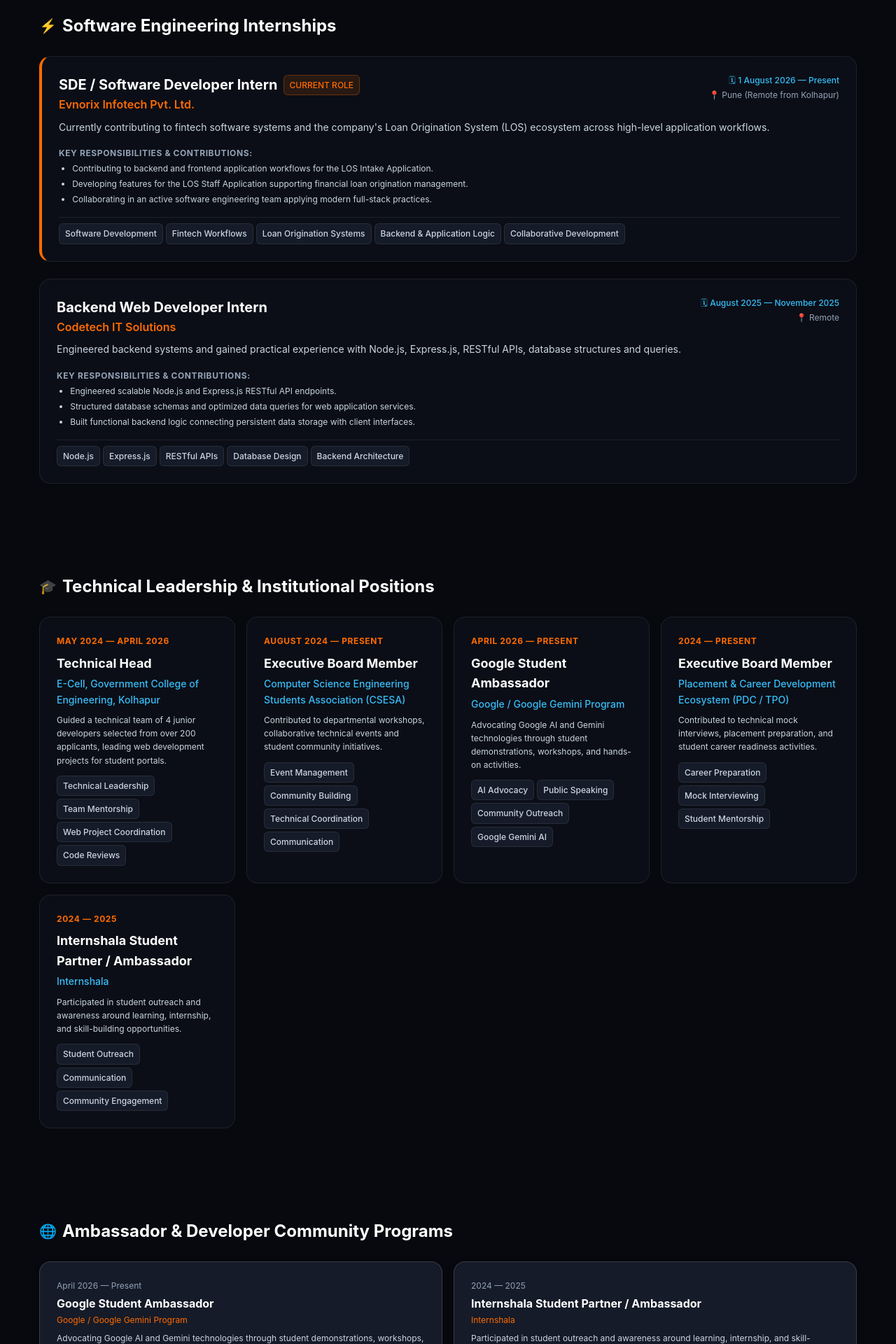
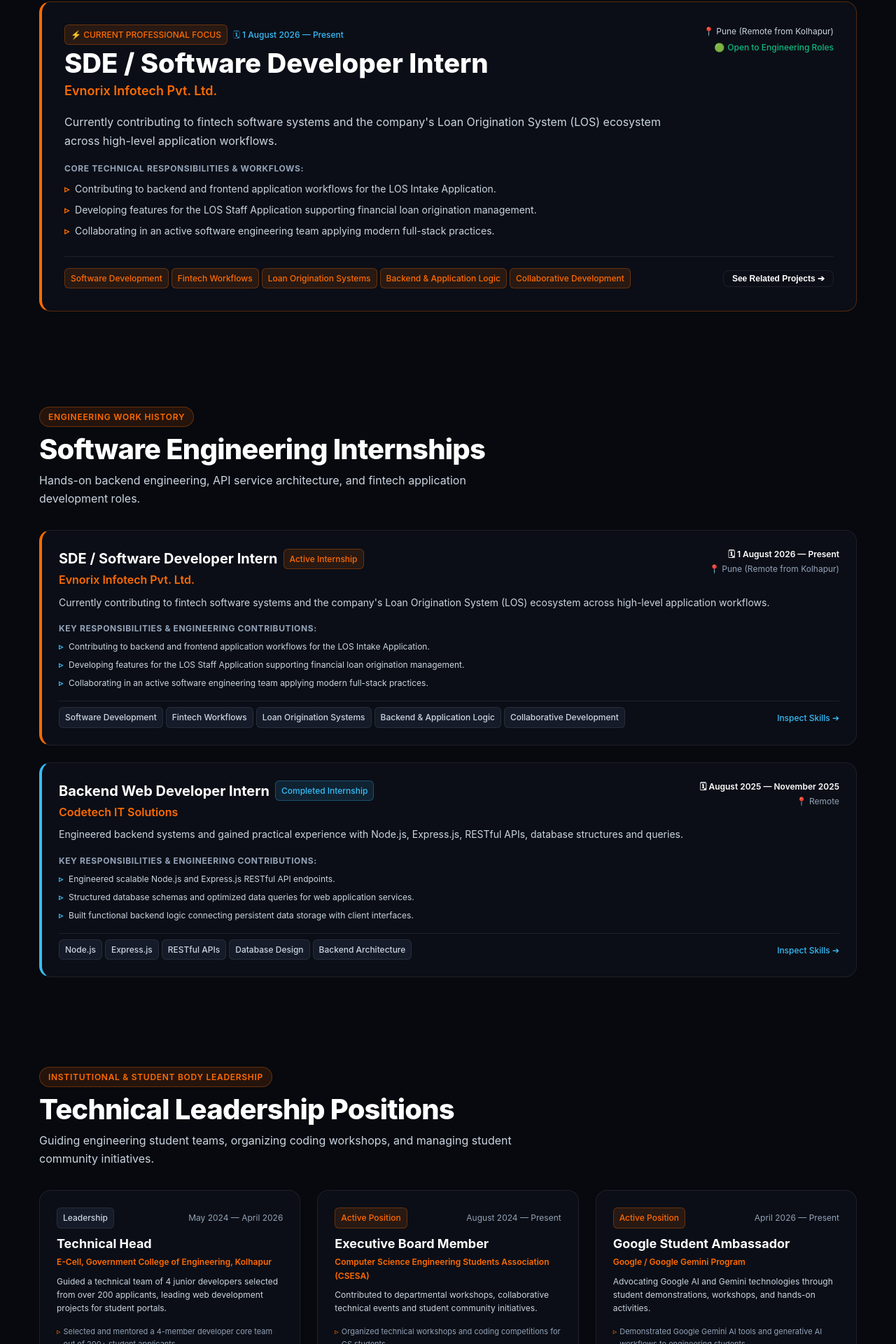
Before and after one commit to nirmalpatil132/Nirmal, a Next.js app in the folder apps/web/: page /experience in a window 1280 px wide. Shown: the part 508-2428 px from the top of the page at 70% size. Built offline with nearby package versions, Linux system fonts and the light colour scheme.

Commit message:
Phase :10- Enhance experience and career storytelling

```diff
--- a/apps/web/src/app/experience/page.tsx
+++ b/apps/web/src/app/experience/page.tsx
@@ -9,6 +9,7 @@
 import { Badge } from '../../components/ui/Badge';
 import { Button } from '../../components/ui/Button';
 import { PageHeader } from '../../components/ui/PageHeader';
+import { SectionHeader } from '../../components/ui/SectionHeader';
 import { PROFESSIONAL_EXPERIENCE, LEADERSHIP_EXPERIENCE, AMBASSADOR_EXPERIENCE } from '../../data/experience';
 
 export const metadata: Metadata = {
@@ -17,6 +18,9 @@
 };
 
 export default function ExperiencePage() {
+  const currentRole = PROFESSIONAL_EXPERIENCE.find((exp) => exp.isCurrent);
+  const previousProfessionalRoles = PROFESSIONAL_EXPERIENCE.filter((exp) => !exp.isCurrent);
+
   return (
     <div style={{ minHeight: '100vh', display: 'flex', flexDirection: 'column', background: 'var(--bg-primary)' }}>
       <Navbar />
@@ -29,21 +33,100 @@
               badge="💼 CAREER & LEADERSHIP STORY"
               title="Professional"
               highlightText="Experience & Internships"
-              description="Verified software development roles, backend engineering internships, student body leadership positions, and ambassador initiatives."
+              description="Verified software development roles, backend engineering internships, technical leadership positions, and developer community ambassador initiatives."
             />
           </Container>
         </Section>
 
-        {/* SECTION 1: PROFESSIONAL ROLES & INTERNSHIPS */}
+        {/* SECTION 1: CURRENT PROFESSIONAL FOCUS HERO */}
+        {currentRole && (
+          <Section id="current-focus" spacing="md">
+            <Container size="lg">
+              <Card
+                variant="glass"
+                style={{
+                  borderLeft: '4px solid var(--primary)',
+                  borderRight: '1px solid var(--border-orange)',
+                  borderTop: '1px solid var(--border-orange)',
+                  borderBottom: '1px solid var(--border-orange)',
+                  padding: 'var(--space-xl)',
+                  marginBottom: 'var(--space-lg)',
+                }}
+              >
+                <div style={{ display: 'flex', justifyContent: 'space-between', alignItems: 'flex-start', flexWrap: 'wrap', gap: 'var(--space-md)', marginBottom: 'var(--space-md)' }}>
+                  <div>
+                    <div style={{ display: 'flex', alignItems: 'center', gap: 'var(--space-xs)', marginBottom: 'var(--space-2xs)', flexWrap: 'wrap' }}>
+                      <Badge variant="primary">⚡ CURRENT PROFESSIONAL FOCUS</Badge>
+                      <span style={{ fontSize: 'var(--font-size-xs)', color: 'var(--secondary)', fontWeight: 'var(--font-weight-medium)' }}>
+                        🗓 {currentRole.period}
+                      </span>
+                    </div>
+                    <h2 style={{ fontSize: 'clamp(1.6rem, 3.5vw, 2.4rem)', fontWeight: 'var(--font-weight-extrabold)', color: 'var(--text-primary)', lineHeight: 1.15 }}>
+                      {currentRole.role}
+                    </h2>
+                    <div style={{ fontSize: 'var(--font-size-lg)', fontWeight: 'var(--font-weight-semibold)', color: 'var(--primary)', marginTop: '4px' }}>
+                      {currentRole.organization}
+                    </div>
+                  </div>
+
+                  <div style={{ display: 'flex', flexDirection: 'column', alignItems: 'flex-end', gap: '4px' }}>
+                    <span style={{ fontSize: 'var(--font-size-xs)', color: 'var(--text-secondary)' }}>
+                      📍 {currentRole.location}
+                    </span>
+                    <span style={{ fontSize: 'var(--font-size-xs)', color: 'var(--success)', fontWeight: 'var(--font-weight-medium)', display: 'flex', alignItems: 'center', gap: '4px' }}>
+                      <span>🟢</span> Open to Engineering Roles
+                    </span>
+                  </div>
+                </div>
+
+                <p style={{ fontSize: 'var(--font-size-base)', color: 'var(--text-secondary)', lineHeight: 1.7, marginBottom: 'var(--space-md)', maxWidth: '900px' }}>
+                  {currentRole.description}
+                </p>
+
+                {/* HIGHLIGHTS */}
+                <div style={{ marginBottom: 'var(--space-lg)' }}>
+                  <div style={{ fontSize: 'var(--font-size-xs)', fontWeight: 'var(--font-weight-bold)', color: 'var(--text-muted)', marginBottom: 'var(--space-xs)', textTransform: 'uppercase', letterSpacing: '0.05em' }}>
+                    Core Technical Responsibilities &amp; Workflows:
+                  </div>
+                  <div style={{ display: 'flex', flexDirection: 'column', gap: 'var(--space-xs)' }}>
+                    {currentRole.highlights.map((item, idx) => (
+                      <div key={idx} style={{ display: 'flex', alignItems: 'flex-start', gap: 'var(--space-xs)', fontSize: 'var(--font-size-sm)', color: 'var(--text-secondary)' }}>
+                        <span style={{ color: 'var(--primary)', fontWeight: 'bold' }}>▹</span>
+                        <span>{item}</span>
+                      </div>
+                    ))}
+                  </div>
+                </div>
+
+                {/* SKILLS & CONNECTED LINKS */}
+                <div style={{ display: 'flex', justifyContent: 'space-between', alignItems: 'center', flexWrap: 'wrap', gap: 'var(--space-md)', paddingTop: 'var(--space-md)', borderTop: '1px solid var(--border-subtle)' }}>
+                  <div style={{ display: 'flex', flexWrap: 'wrap', gap: 'var(--space-2xs)' }}>
+                    {currentRole.skillsGained.map((skill, idx) => (
+                      <Badge key={idx} variant="primary">
+                        {skill}
+                      </Badge>
+                    ))}
+                  </div>
+
+                  <Link href="/projects" style={{ textDecoration: 'none' }}>
+                    <Button variant="ghost" size="sm" style={{ fontSize: '12px' }}>
+                      See Related Projects ➔
+                    </Button>
+                  </Link>
+                </div>
+              </Card>
+            </Container>
+          </Section>
+        )}
+
+        {/* SECTION 2: SOFTWARE ENGINEERING INTERNSHIP TIMELINE */}
         <Section id="professional-roles" spacing="lg">
           <Container size="lg">
-            <div style={{ display: 'flex', flexDirection: 'column', gap: 'var(--space-lg)' }}>
-              <div style={{ display: 'flex', alignItems: 'center', gap: 'var(--space-xs)' }}>
-                <span style={{ fontSize: 'var(--font-size-xl)' }}>⚡</span>
-                <h2 style={{ fontSize: 'var(--font-size-2xl)', fontWeight: 'var(--font-weight-bold)', color: 'var(--text-primary)' }}>
-                  Software Engineering Internships
-                </h2>
-              </div>
+            <SectionHeader
+              badge="Engineering Work History"
+              title="Software Engineering Internships"
+              subtitle="Hands-on backend engineering, API service architecture, and fintech application development roles."
+            />
 
             <div style={{ display: 'flex', flexDirection: 'column', gap: 'var(--space-lg)' }}>
               {PROFESSIONAL_EXPERIENCE.map((exp) => (
@@ -52,8 +135,10 @@
                   variant="glass"
                   interactive
                   style={{
-                      borderLeft: exp.isCurrent ? '4px solid var(--primary)' : '1px solid var(--border-subtle)',
-                      position: 'relative',
+                    borderLeft: exp.isCurrent ? '4px solid var(--primary)' : '4px solid var(--secondary)',
+                    borderTop: '1px solid var(--border-subtle)',
+                    borderRight: '1px solid var(--border-subtle)',
+                    borderBottom: '1px solid var(--border-subtle)',
                   }}
                 >
                   <div style={{ display: 'flex', justifyContent: 'space-between', alignItems: 'flex-start', flexWrap: 'wrap', gap: 'var(--space-xs)', marginBottom: 'var(--space-xs)' }}>
@@ -62,15 +147,19 @@
                         <h3 style={{ fontSize: 'var(--font-size-xl)', fontWeight: 'var(--font-weight-bold)', color: 'var(--text-primary)' }}>
                           {exp.role}
                         </h3>
-                          {exp.isCurrent && <Badge variant="primary">CURRENT ROLE</Badge>}
+                        {exp.isCurrent ? (
+                          <Badge variant="primary">Active Internship</Badge>
+                        ) : (
+                          <Badge variant="secondary">Completed Internship</Badge>
+                        )}
                       </div>
-                        <div style={{ fontSize: 'var(--font-size-md)', fontWeight: 'var(--font-weight-semibold)', color: 'var(--primary)' }}>
+                      <div style={{ fontSize: 'var(--font-size-md)', fontWeight: 'var(--font-weight-semibold)', color: 'var(--primary)', marginTop: '2px' }}>
                         {exp.organization}
                       </div>
                     </div>
 
                     <div style={{ display: 'flex', flexDirection: 'column', alignItems: 'flex-end', gap: '2px' }}>
-                        <span style={{ fontSize: 'var(--font-size-xs)', fontWeight: 'var(--font-weight-medium)', color: 'var(--secondary)' }}>
+                      <span style={{ fontSize: 'var(--font-size-xs)', fontWeight: 'var(--font-weight-semibold)', color: 'var(--text-primary)' }}>
                         🗓 {exp.period}
                       </span>
                       {exp.location && (
@@ -87,65 +176,85 @@
 
                   {/* KEY HIGHLIGHTS */}
                   <div style={{ marginBottom: 'var(--space-md)' }}>
-                      <div style={{ fontSize: 'var(--font-size-xs)', fontWeight: 'var(--font-weight-bold)', color: 'var(--text-muted)', marginBottom: 'var(--space-2xs)', textTransform: 'uppercase', letterSpacing: '0.05em' }}>
-                        Key Responsibilities &amp; Contributions:
+                    <div style={{ fontSize: 'var(--font-size-xs)', fontWeight: 'var(--font-weight-bold)', color: 'var(--text-muted)', marginBottom: 'var(--space-xs)', textTransform: 'uppercase', letterSpacing: '0.05em' }}>
+                      Key Responsibilities &amp; Engineering Contributions:
                     </div>
-                      <ul style={{ paddingLeft: '1.2rem', display: 'flex', flexDirection: 'column', gap: 'var(--space-2xs)' }}>
+                    <div style={{ display: 'flex', flexDirection: 'column', gap: 'var(--space-xs)' }}>
                       {exp.highlights.map((h, i) => (
-                          <li key={i} style={{ fontSize: 'var(--font-size-xs)', color: 'var(--text-secondary)', lineHeight: 1.5 }}>
-                            {h}
-                          </li>
+                        <div key={i} style={{ display: 'flex', alignItems: 'flex-start', gap: 'var(--space-xs)', fontSize: 'var(--font-size-xs)', color: 'var(--text-secondary)', lineHeight: 1.5 }}>
+                          <span style={{ color: 'var(--secondary)', fontWeight: 'bold' }}>▹</span>
+                          <span>{h}</span>
+                        </div>
                       ))}
-                      </ul>
+                    </div>
                   </div>
 
                   {/* SKILLS GAINED */}
-                    <div style={{ display: 'flex', gap: 'var(--space-2xs)', flexWrap: 'wrap', paddingTop: 'var(--space-xs)', borderTop: '1px solid var(--border-subtle)' }}>
+                  <div style={{ display: 'flex', justifyContent: 'space-between', alignItems: 'center', flexWrap: 'wrap', gap: 'var(--space-xs)', paddingTop: 'var(--space-xs)', borderTop: '1px solid var(--border-subtle)' }}>
+                    <div style={{ display: 'flex', gap: 'var(--space-2xs)', flexWrap: 'wrap' }}>
                       {exp.skillsGained.map((skill, i) => (
                         <Badge key={i} variant="neutral">
                           {skill}
                         </Badge>
                       ))}
                     </div>
+
+                    <Link href="/skills" style={{ textDecoration: 'none' }}>
+                      <span style={{ fontSize: 'var(--font-size-xs)', color: 'var(--secondary)', fontWeight: 'var(--font-weight-medium)' }}>
+                        Inspect Skills ➔
+                      </span>
+                    </Link>
+                  </div>
                 </Card>
               ))}
-              </div>
             </div>
           </Container>
         </Section>
 
-        {/* SECTION 2: TECHNICAL LEADERSHIP POSITIONS */}
+        {/* SECTION 3: TECHNICAL LEADERSHIP POSITIONS */}
         <Section id="leadership-roles" spacing="lg">
           <Container size="lg">
-            <div style={{ display: 'flex', flexDirection: 'column', gap: 'var(--space-lg)' }}>
-              <div style={{ display: 'flex', alignItems: 'center', gap: 'var(--space-xs)' }}>
-                <span style={{ fontSize: 'var(--font-size-xl)' }}>🎓</span>
-                <h2 style={{ fontSize: 'var(--font-size-2xl)', fontWeight: 'var(--font-weight-bold)', color: 'var(--text-primary)' }}>
-                  Technical Leadership &amp; Institutional Positions
-                </h2>
-              </div>
+            <SectionHeader
+              badge="Institutional & Student Body Leadership"
+              title="Technical Leadership Positions"
+              subtitle="Guiding engineering student teams, organizing coding workshops, and managing student community initiatives."
+            />
 
-              <div style={{ display: 'grid', gridTemplateColumns: 'repeat(auto-fit, minmax(280px, 1fr))', gap: 'var(--space-md)' }}>
+            <div style={{ display: 'grid', gridTemplateColumns: 'repeat(auto-fit, minmax(300px, 1fr))', gap: 'var(--space-lg)' }}>
               {LEADERSHIP_EXPERIENCE.map((lead) => (
-                  <Card key={lead.id} variant="glass" interactive>
-                    <div style={{ display: 'flex', justifyContent: 'space-between', alignItems: 'flex-start', flexWrap: 'wrap', gap: 'var(--space-2xs)', marginBottom: 'var(--space-xs)' }}>
-                      <span style={{ fontSize: 'var(--font-size-xs)', fontWeight: 'var(--font-weight-bold)', color: 'var(--primary)', textTransform: 'uppercase', letterSpacing: '0.05em' }}>
+                <Card key={lead.id} variant="glass" interactive style={{ display: 'flex', flexDirection: 'column', justifyContent: 'space-between' }}>
+                  <div>
+                    <div style={{ display: 'flex', justifyContent: 'space-between', alignItems: 'center', marginBottom: 'var(--space-xs)' }}>
+                      <Badge variant={lead.isCurrent ? 'primary' : 'neutral'}>
+                        {lead.isCurrent ? 'Active Position' : 'Leadership'}
+                      </Badge>
+                      <span style={{ fontSize: 'var(--font-size-xs)', color: 'var(--text-muted)' }}>
                         {lead.period}
                       </span>
                     </div>
 
-                    <h3 style={{ fontSize: 'var(--font-size-lg)', fontWeight: 'var(--font-weight-bold)', color: 'var(--text-primary)', marginBottom: '4px' }}>
+                    <h3 style={{ fontSize: 'var(--font-size-lg)', fontWeight: 'var(--font-weight-bold)', color: 'var(--text-primary)', marginBottom: '2px' }}>
                       {lead.role}
                     </h3>
-                    <div style={{ fontSize: 'var(--font-size-sm)', fontWeight: 'var(--font-weight-medium)', color: 'var(--secondary)', marginBottom: 'var(--space-xs)' }}>
+                    <div style={{ fontSize: 'var(--font-size-xs)', fontWeight: 'var(--font-weight-semibold)', color: 'var(--primary)', marginBottom: 'var(--space-xs)' }}>
                       {lead.organization}
                     </div>
 
-                    <p style={{ fontSize: 'var(--font-size-xs)', color: 'var(--text-secondary)', lineHeight: 1.6, marginBottom: 'var(--space-sm)' }}>
+                    <p style={{ fontSize: 'var(--font-size-xs)', color: 'var(--text-secondary)', lineHeight: 1.6, marginBottom: 'var(--space-md)' }}>
                       {lead.description}
                     </p>
 
-                    <div style={{ display: 'flex', gap: 'var(--space-2xs)', flexWrap: 'wrap' }}>
+                    <div style={{ display: 'flex', flexDirection: 'column', gap: '4px', marginBottom: 'var(--space-md)' }}>
+                      {lead.highlights.map((h, idx) => (
+                        <div key={idx} style={{ display: 'flex', alignItems: 'flex-start', gap: '4px', fontSize: '11px', color: 'var(--text-muted)' }}>
+                          <span style={{ color: 'var(--primary)' }}>▹</span>
+                          <span>{h}</span>
+                        </div>
+                      ))}
+                    </div>
+                  </div>
+
+                  <div style={{ display: 'flex', gap: '4px', flexWrap: 'wrap', paddingTop: 'var(--space-xs)', borderTop: '1px solid var(--border-subtle)' }}>
                     {lead.skillsGained.map((skill, i) => (
                       <Badge key={i} variant="neutral">
                         {skill}
@@ -155,37 +264,40 @@
                 </Card>
               ))}
             </div>
-            </div>
           </Container>
         </Section>
 
-        {/* SECTION 3: STUDENT AMBASSADOR INITIATIVES */}
+        {/* SECTION 4: STUDENT AMBASSADOR INITIATIVES */}
         <Section id="ambassador-roles" spacing="lg">
           <Container size="lg">
-            <div style={{ display: 'flex', flexDirection: 'column', gap: 'var(--space-lg)' }}>
-              <div style={{ display: 'flex', alignItems: 'center', gap: 'var(--space-xs)' }}>
-                <span style={{ fontSize: 'var(--font-size-xl)' }}>🌐</span>
-                <h2 style={{ fontSize: 'var(--font-size-2xl)', fontWeight: 'var(--font-weight-bold)', color: 'var(--text-primary)' }}>
-                  Ambassador &amp; Developer Community Programs
-                </h2>
-              </div>
+            <SectionHeader
+              badge="Community Outreach & Advocacy"
+              title="Ambassador & Developer Programs"
+              subtitle="Promoting AI tools, Google Gemini workflows, and student career readiness programs."
+            />
 
             <div style={{ display: 'grid', gridTemplateColumns: 'repeat(auto-fit, minmax(280px, 1fr))', gap: 'var(--space-md)' }}>
               {AMBASSADOR_EXPERIENCE.map((amb) => (
                 <Card key={amb.id} variant="elevated" interactive>
-                    <div style={{ display: 'flex', justifyContent: 'space-between', marginBottom: 'var(--space-2xs)' }}>
+                  <div style={{ display: 'flex', justifyContent: 'space-between', alignItems: 'center', marginBottom: 'var(--space-2xs)' }}>
+                    <Badge variant={amb.isCurrent ? 'primary' : 'neutral'}>
+                      {amb.isCurrent ? 'Active Program' : 'Ambassador'}
+                    </Badge>
                     <span style={{ fontSize: 'var(--font-size-xs)', color: 'var(--text-muted)' }}>{amb.period}</span>
                   </div>
-                    <h3 style={{ fontSize: 'var(--font-size-md)', fontWeight: 'var(--font-weight-bold)', color: 'var(--text-primary)' }}>
+
+                  <h3 style={{ fontSize: 'var(--font-size-md)', fontWeight: 'var(--font-weight-bold)', color: 'var(--text-primary)', marginTop: '4px' }}>
                     {amb.role}
                   </h3>
-                    <div style={{ fontSize: 'var(--font-size-xs)', color: 'var(--primary)', marginBottom: 'var(--space-xs)' }}>
+                  <div style={{ fontSize: 'var(--font-size-xs)', color: 'var(--secondary)', marginBottom: 'var(--space-xs)', fontWeight: 'var(--font-weight-medium)' }}>
                     {amb.organization}
                   </div>
-                    <p style={{ fontSize: 'var(--font-size-xs)', color: 'var(--text-secondary)', lineHeight: 1.5, marginBottom: 'var(--space-xs)' }}>
+
+                  <p style={{ fontSize: 'var(--font-size-xs)', color: 'var(--text-secondary)', lineHeight: 1.5, marginBottom: 'var(--space-sm)' }}>
                     {amb.description}
                   </p>
-                    <div style={{ display: 'flex', gap: '4px', flexWrap: 'wrap' }}>
+
+                  <div style={{ display: 'flex', gap: '4px', flexWrap: 'wrap', paddingTop: 'var(--space-xs)', borderTop: '1px solid var(--border-subtle)' }}>
                     {amb.skillsGained.map((skill, i) => (
                       <Badge key={i} variant="neutral">
                         {skill}
@@ -195,7 +307,6 @@
                 </Card>
               ))}
             </div>
-            </div>
           </Container>
         </Section>
 
@@ -204,20 +315,25 @@
           <Container size="lg">
             <Card variant="glass" style={{ border: '1px solid var(--border-orange)', textAlign: 'center', padding: 'var(--space-xl)' }}>
               <h3 style={{ fontSize: 'var(--font-size-xl)', fontWeight: 'var(--font-weight-bold)', color: 'var(--text-primary)', marginBottom: 'var(--space-xs)' }}>
-                Want to see what I&apos;ve built with these skills?
+                Want to explore what I&apos;ve built with these skills?
               </h3>
               <p style={{ fontSize: 'var(--font-size-sm)', color: 'var(--text-secondary)', maxWidth: '600px', margin: '0 auto var(--space-md)', lineHeight: 1.6 }}>
-                Explore my full showcase of featured product platforms, backend systems, and agentic AI projects.
+                Inspect my full portfolio of featured products, software projects, and applied technical skills.
               </p>
               <div style={{ display: 'flex', justifyContent: 'center', gap: 'var(--space-sm)', flexWrap: 'wrap' }}>
                 <Link href="/projects" style={{ textDecoration: 'none' }}>
                   <Button variant="primary" size="lg" style={{ boxShadow: 'var(--shadow-glow)' }}>
-                    Explore Projects Showcase ➔
+                    🚀 Explore Projects Showcase
+                  </Button>
+                </Link>
+                <Link href="/skills" style={{ textDecoration: 'none' }}>
+                  <Button variant="secondary" size="lg">
+                    ⚡ Inspect Applied Stack
                   </Button>
                 </Link>
                 <Link href="/contact" style={{ textDecoration: 'none' }}>
-                  <Button variant="secondary" size="lg">
-                    Get In Touch
+                  <Button variant="ghost" size="lg">
+                    ✉️ Get In Touch
                   </Button>
                 </Link>
               </div>
```
Also changed, not shown: apps/web/src/components/sections/CurrentRoleSection.tsx (+34 -19 lines). Lines whose indentation alone changed are shown as unchanged.
